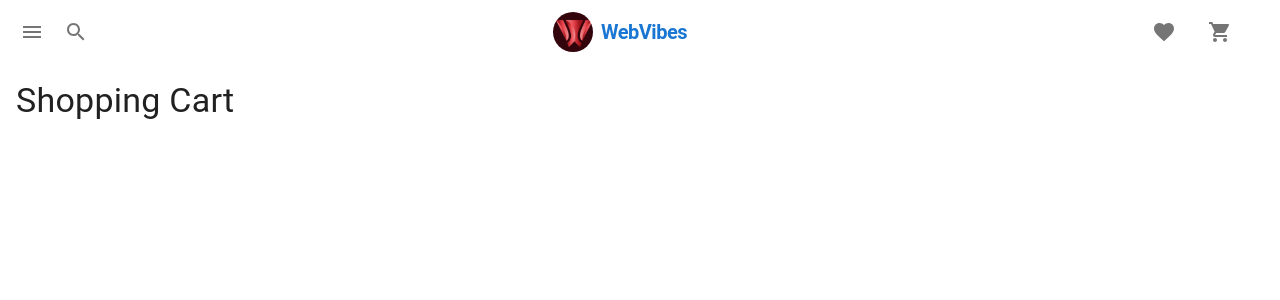
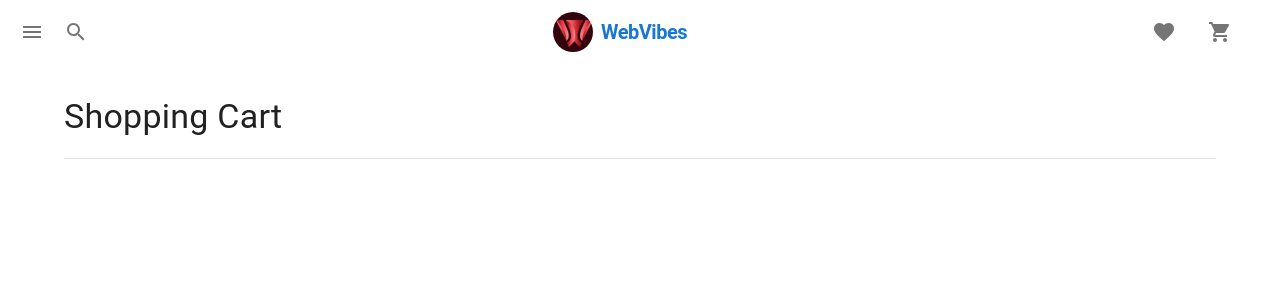
Before and after one commit to Tanaka785/OnlineStore, a React (Vite) app in the folder Frontend/: page /cart in a window 1280 px wide. Shown: the top 300 px of the page. Built offline with nearby package versions, Linux system fonts and the light colour scheme.

Commit message:
Replace static Shopping Cart title with CartHeadingAndDivider component for improved layout and consistency in ShoppingCartPage.

```diff
--- /dev/null
+++ b/Frontend/src/components/other/cartpage/CartHeadingAndDivider.jsx
@@ -0,0 +1,40 @@
+import React from "react";
+import { Box, Typography } from "@mui/material";
+import { useTheme } from "@mui/material/styles";
+
+function CartHeadingAndDivider() {
+  const theme = useTheme();
+  return (
+    <Box
+      sx={{
+        width: "100%",
+        display: "flex",
+        flexDirection: "column",
+        mt: 4,
+      }}
+    >
+      <Box
+        sx={{
+          width: "90%",
+          mx: "auto",
+          display: "flex",
+          flexDirection: "column",
+        }}
+      >
+        <Typography variant="h4" gutterBottom>
+          Shopping Cart
+        </Typography>
+        <Box
+          sx={{
+            width: "100%",
+            borderBottom: `1px solid ${theme.palette.divider}`,
+            mt: 1,
+            mb: 4,
+          }}
+        />
+      </Box>
+    </Box>
+  );
+}
+
+export default CartHeadingAndDivider;
--- a/Frontend/src/pages/ShoppingCartPage.jsx
+++ b/Frontend/src/pages/ShoppingCartPage.jsx
@@ -2,15 +2,15 @@ import React from "react";
 import { Box, Typography } from "@mui/material";
 import CartNavbar from "../components/other/cartpage/CartNavbar";
 import PageContainer from "../components/other/pages/PageContainer";
+import CartHeadingAndDivider from "../components/other/cartpage/CartHeadingAndDivider";
 
 function ShoppingCartPage() {
   return (
     <PageContainer>
       <CartNavbar />
-      <Box sx={{ padding: 2 }}>
-        <Typography variant="h4" gutterBottom>
-          Shopping Cart
-        </Typography>
+      <CartHeadingAndDivider />
+
+      <Box sx={{ padding: 2, flexGrow: 1 }}>
         {/* Add shopping cart content here */}
       </Box>
     </PageContainer>
```
